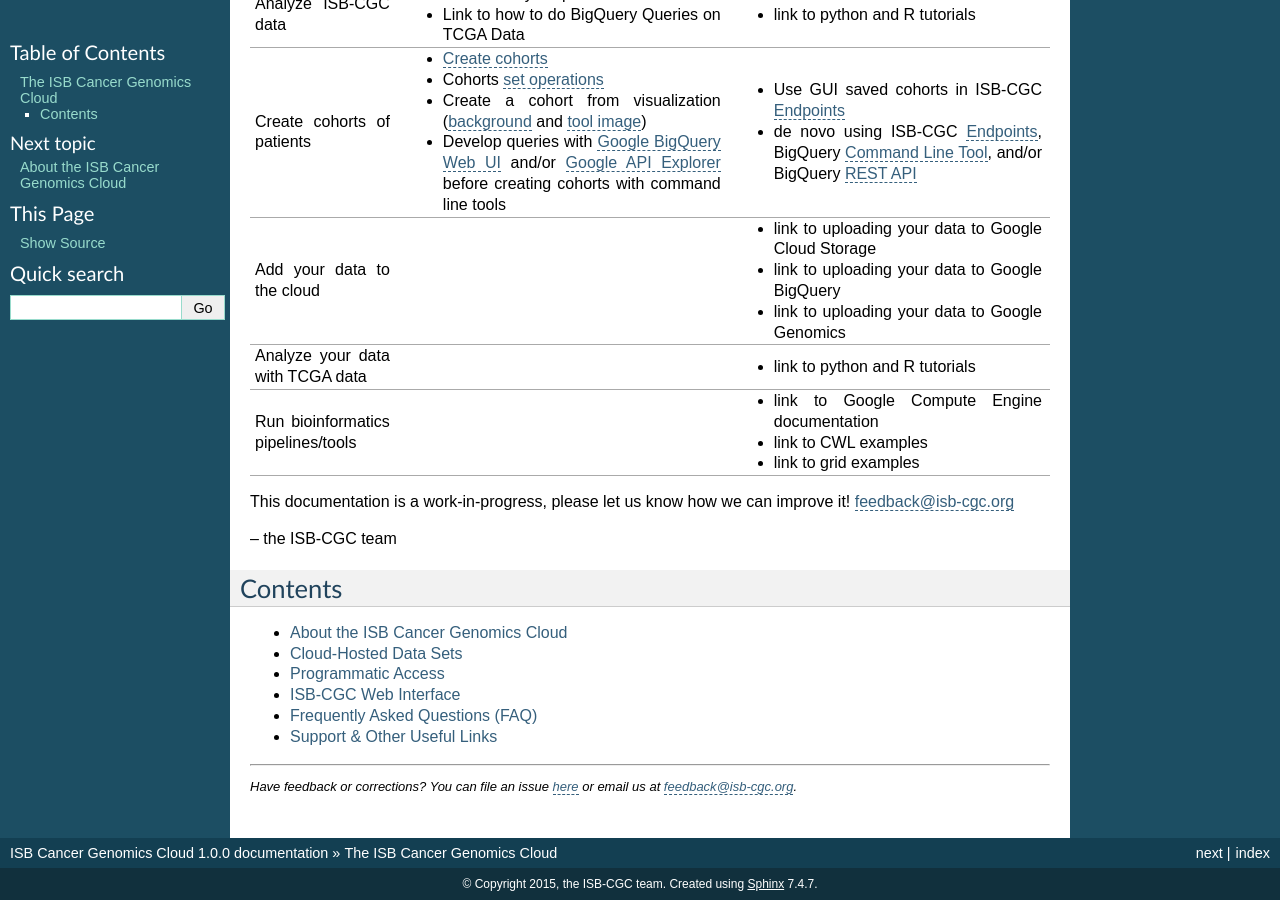
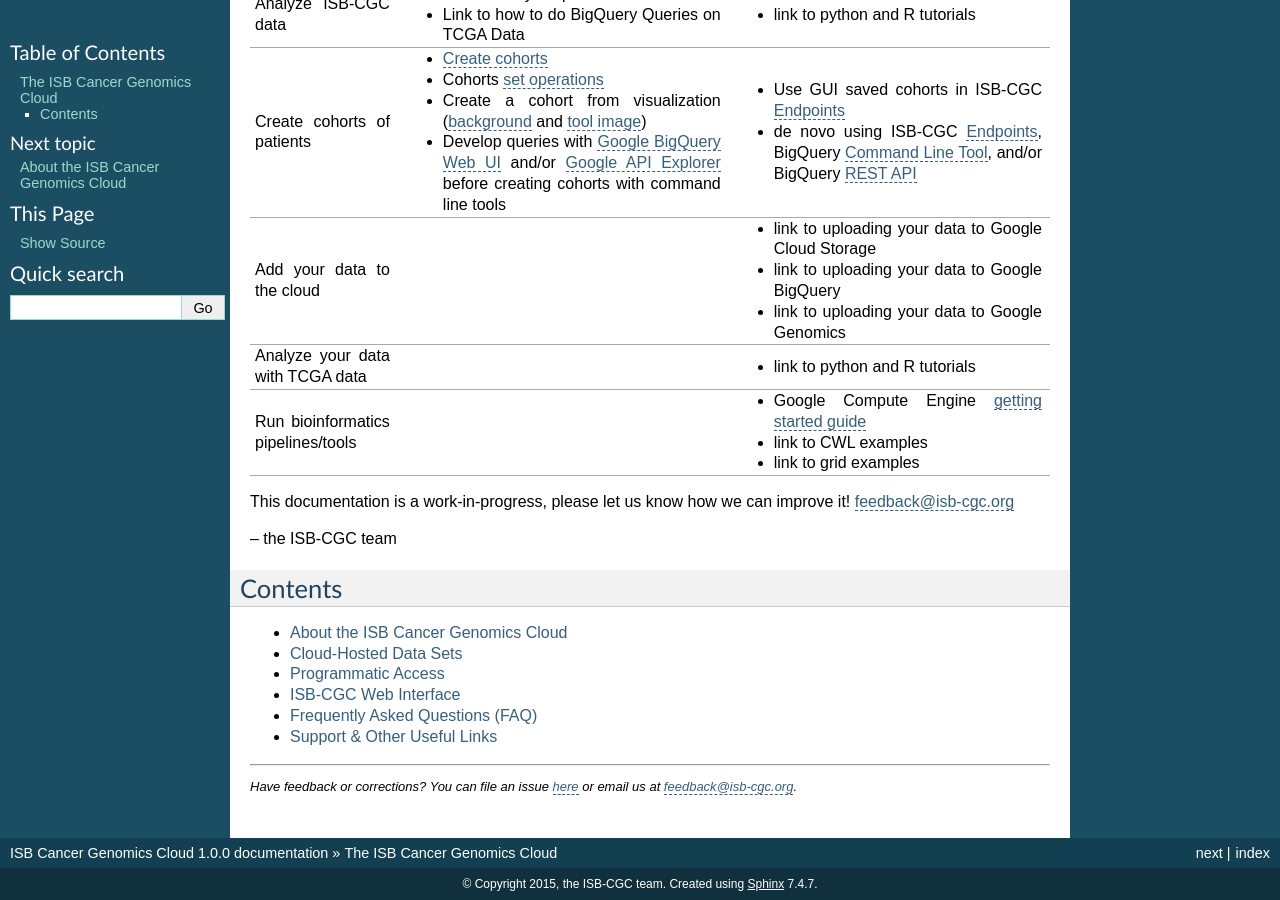
Before and after one commit to isb-cgc/readthedocs, a Sphinx documentation site: the page built from docs/source/index.rst, in a window 1280 px wide and 900 px high, scrolled down 1562 px. Built offline with Sphinx 7.4.7, drawn with Linux system fonts in a browser that asks for light colours.

Commit message:
Update index.rst

```diff
--- a/docs/source/index.rst
+++ b/docs/source/index.rst
@@ -64,7 +64,7 @@ The table below describes the types of functions that can be performed in ISB-CG
 |Analyze your data with TCGA data   |                                                                                                                                                                                                                                                                                             |- link to python and R tutorials                                                                                                                                                                                                                                         |
 |                                   |                                                                                                                                                                                                                                                                                             |                                                                                                                                                                                                                                                                         |
 +-----------------------------------+---------------------------------------------------------------------------------------------------------------------------------------------------------------------------------------------------------------------------------------------------------------------------------------------+-------------------------------------------------------------------------------------------------------------------------------------------------------------------------------------------------------------------------------------------------------------------------+
-|Run bioinformatics pipelines/tools |                                                                                                                                                                                                                                                                                             |- link to Google Compute Engine documentation                                                                                                                                                                                                                            |
+|Run bioinformatics pipelines/tools |                                                                                                                                                                                                                                                                                             |- Google Compute Engine `getting started guide <https://cloud.google.com/compute/docs/quickstart>`_                                                                                                                                                                      |
 |                                   |                                                                                                                                                                                                                                                                                             |- link to CWL examples                                                                                                                                                                                                                                                   |
 |                                   |                                                                                                                                                                                                                                                                                             |- link to grid examples                                                                                                                                                                                                                                                  |
 +-----------------------------------+---------------------------------------------------------------------------------------------------------------------------------------------------------------------------------------------------------------------------------------------------------------------------------------------+-------------------------------------------------------------------------------------------------------------------------------------------------------------------------------------------------------------------------------------------------------------------------+
```
